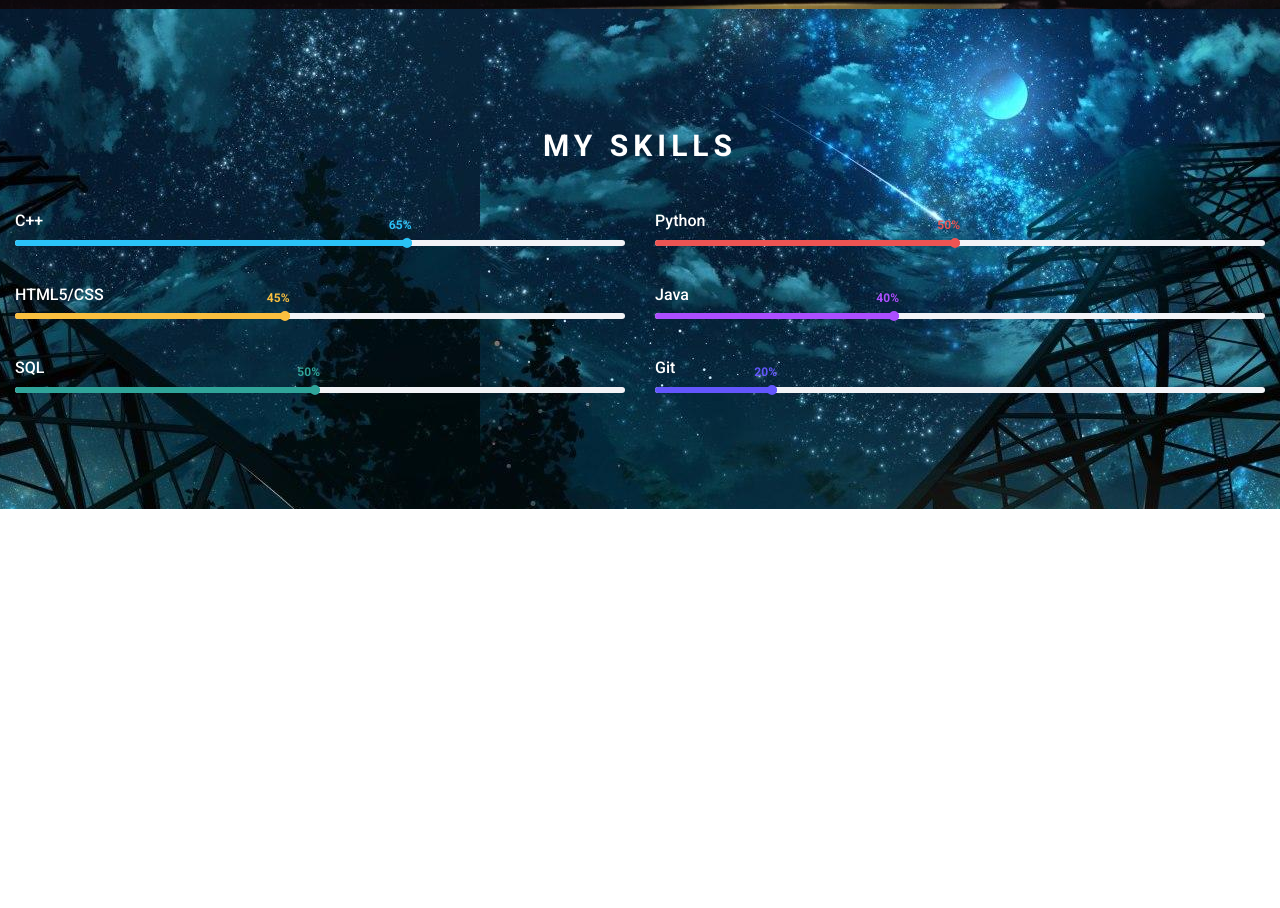
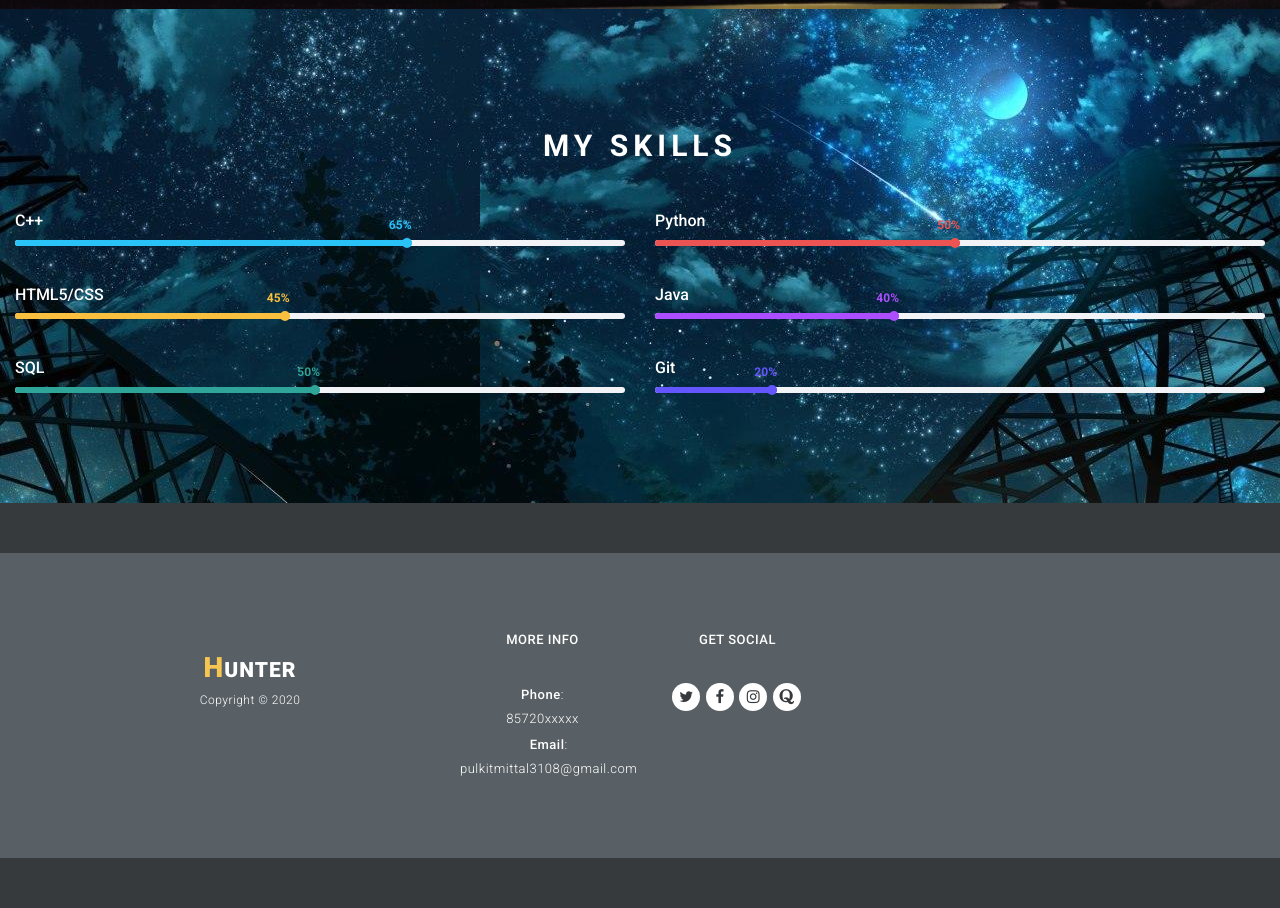
Before and after one commit to Pulkit3108/Pulkit3108.github.io, a plain HTML site: page index.html in a window 1280 px wide. Shown: the part 1373-2281 px from the top of the page. Before the commit the page ends 1882 px from the top, so only its background shows below. Drawn offline with nearby package versions, Linux system fonts and the light colour scheme.

Commit message:
Initial commit

```diff
--- a/index.html
+++ b/index.html
@@ -190,6 +190,40 @@
 				</div>
 			</div>
 		</section>
+		<footer>
+		<div id="contact-us">
+        <div class="container">
+            <div class="row">
+                <div class="col-md-4 col-sm-12">
+                    <div class="logo">
+                        <a class="logo-ft scroll-top" href="#"><em>H</em>unter</a>
+                        <p>Copyright &copy; 2020
+                    </div>
+                </div>
+                <div class="col-md-2 col-sm-12">
+                    <div class="contact-info">
+                        <h4>More Info</h4>
+                        <ul>
+                            <li><em>Phone</em>:<br> 85720xxxxx</br></li>
+                            <li><em>Email</em>: pulkitmittal3108@gmail.com</li>
+                        </ul>
+                    </div>
+                </div>
+                <div class="col-md-2 col-sm-12">
+                    <div class="connect-us">
+                        <h4>Get Social</h4>
+                        <ul>
+                            <li><a href="https://twitter.com/PulkitMittal310"><i class="fa fa-twitter"></i></a></li>
+                            <li><a href="https://www.facebook.com/pulkit.mittal.148"><i class="fa fa-facebook"></i></a></li>
+                            <li><a href="https://www.instagram.com/pulkitmittal3108/"><i class="fa fa-instagram"></i></a></li>
+                            <li><a href="https://www.quora.com/profile/Pulkit-Mittal-31"><i class="fa fa-quora"></i></a></li>
+                        </ul>
+                    </div>
+                </div>
+            </div>
+        </div>
+		</div>
+    </footer>
 
 		<script src="https://ajax.googleapis.com/ajax/libs/jquery/1.11.2/jquery.min.js"></script>
 		<script>window.jQuery || document.write('<script src="js/vendor/jquery-1.11.2.min.js"><\/script>')</script>
```
